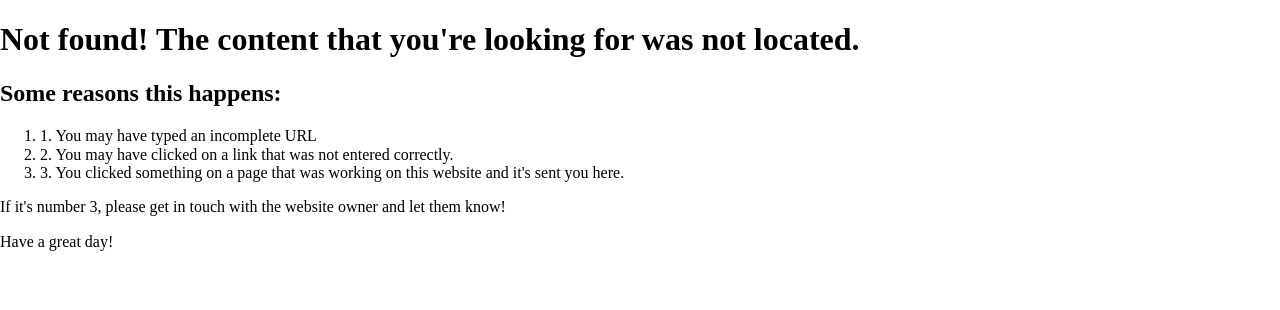
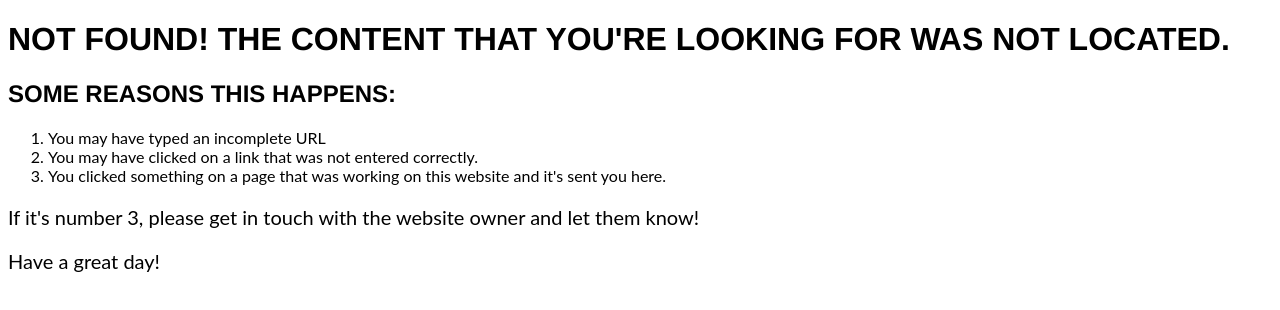
Before and after one commit to jgunnink/toms_fitness, a plain HTML site: page 404.html in a window 1280 px wide. Drawn offline with nearby package versions, Linux system fonts and the light colour scheme.

Commit message:
removed unneeded files

```diff
--- a/404.html
+++ b/404.html
@@ -1,16 +1,15 @@
 <!DOCTYPE html>
 <html lang="en">
-  <title>John Nguyen's Portfolio</title>
+  <title>Tom's Fitness</title>
   <meta content="width=device-width, initial-scale=1" name="viewport" />
-  <link href="https://unpkg.com/tachyons/css/tachyons.min.css" rel="stylesheet" />
-  <link href="/css/main.css" rel="stylesheet" />
+  <link href="/css/freelancer.css" rel="stylesheet" />
   <body>
     <h1>Not found! The content that you're looking for was not located.</h1>
     <h2>Some reasons this happens:</h2>
     <ol>
-      <li>1. You may have typed an incomplete URL</li>
-      <li>2. You may have clicked on a link that was not entered correctly.</li>
-      <li>3. You clicked something on a page that was working on this website and it's sent you here.</li>
+      <li>You may have typed an incomplete URL
+      <li>You may have clicked on a link that was not entered correctly.
+      <li>You clicked something on a page that was working on this website and it's sent you here.
     </ol>
     <p>If it's number 3, please get in touch with the website owner and let them know!</p>
     <p>Have a great day!</p>
--- a/js/contact_me.js
+++ b/js/contact_me.js
@@ -21,7 +21,7 @@ $(function() {
                 firstName = name.split(' ').slice(0, -1).join(' ');
             }
             $.ajax({
-                url: "././mail/contact_me.php",
+                // url: "", TODO: Not implemented
                 type: "POST",
                 data: {
                     name: name,
```
Also changed, not shown: public/index.html (deleted, +0 -10 lines), 2 other files.
